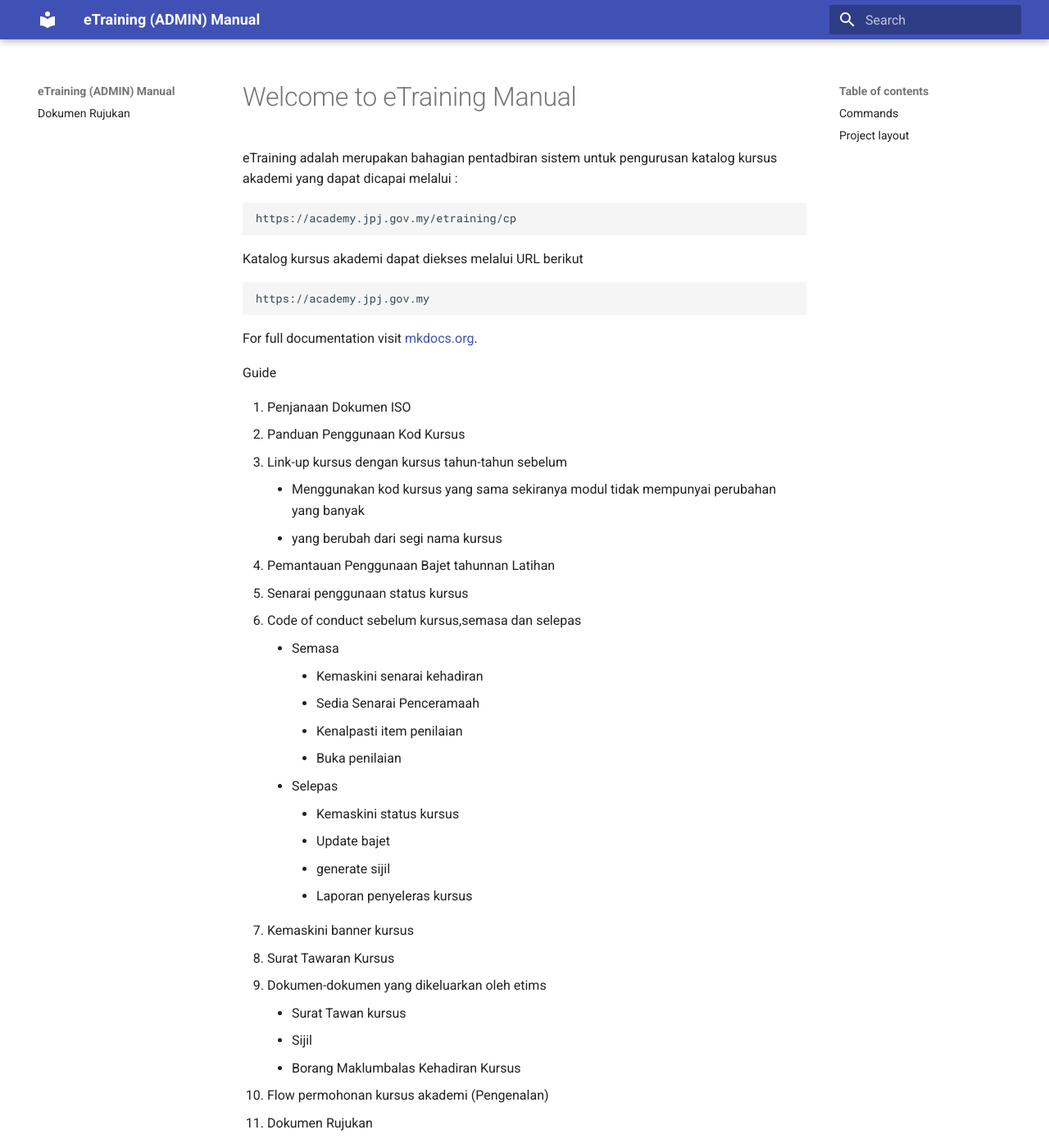
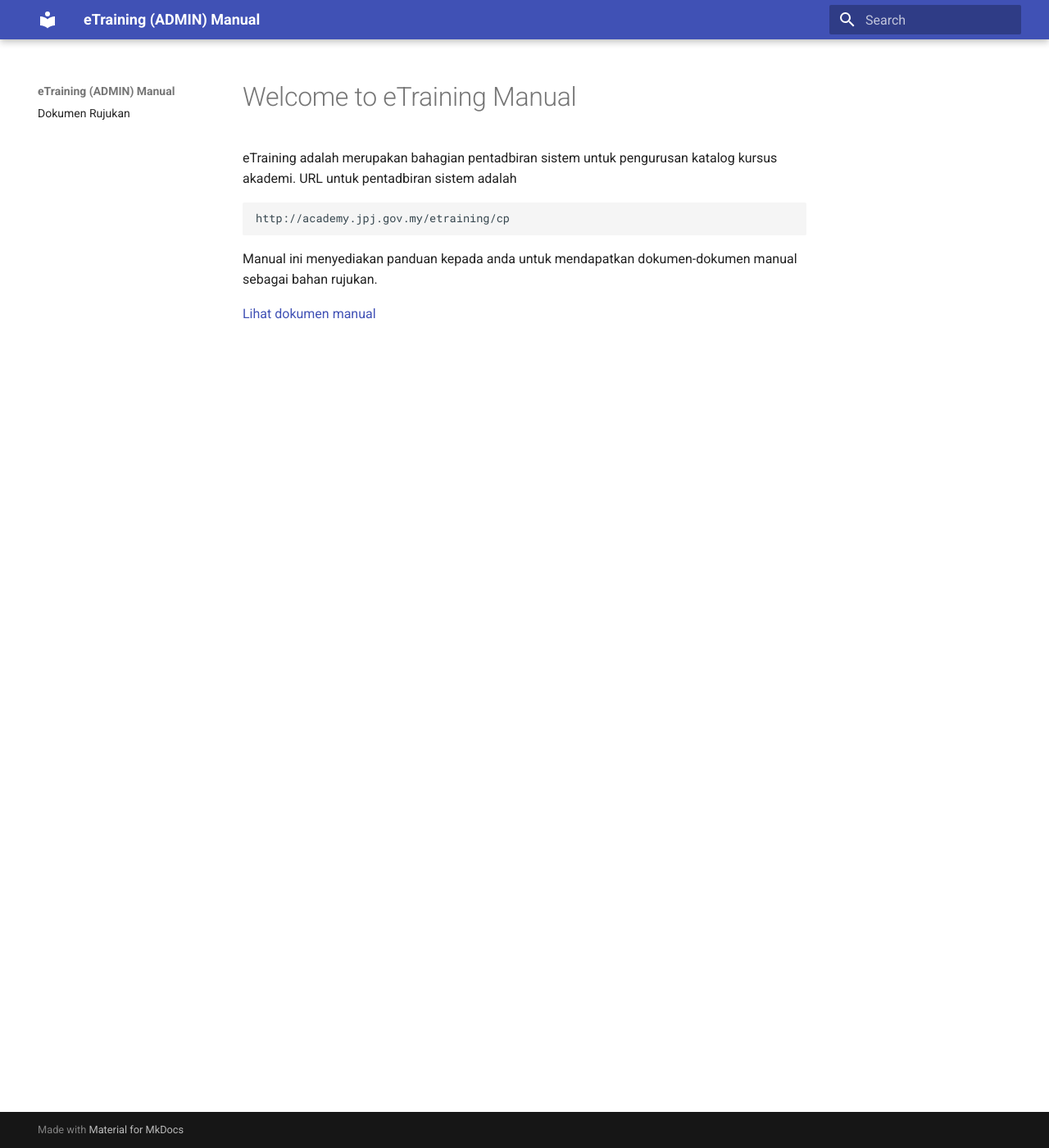
Before and after one commit to akademi-jpj/etraining, an MkDocs documentation site: the page built from docs/index.md, in a window 1280 px wide and 1400 px high. Shown: the whole window at 82% size. Built offline with MkDocs 1.6.1 and Material for MkDocs 9.7.7, drawn with Linux system fonts in a browser that asks for light colours; some of the changed text lies outside the part shown.

Commit message:
Update pengenalan

```diff
--- a/docs/index.md
+++ b/docs/index.md
@@ -1,54 +1,9 @@
 # Welcome to eTraining Manual
 
-eTraining adalah merupakan bahagian pentadbiran sistem untuk pengurusan katalog kursus akademi yang dapat dicapai melalui :
+eTraining adalah merupakan bahagian pentadbiran sistem untuk pengurusan katalog kursus akademi. URL untuk pentadbiran sistem adalah
 
-    https://academy.jpj.gov.my/etraining/cp
+    http://academy.jpj.gov.my/etraining/cp
 
-Katalog kursus akademi dapat diekses melalui URL berikut
+Manual ini menyediakan panduan kepada anda untuk mendapatkan dokumen-dokumen manual sebagai bahan rujukan.
 
-    https://academy.jpj.gov.my
-
-For full documentation visit [mkdocs.org](https://www.mkdocs.org).
-
-Guide
-
-1. Penjanaan Dokumen ISO
-2. Panduan Penggunaan Kod Kursus
-3. Link-up kursus dengan kursus tahun-tahun sebelum
-    - Menggunakan kod kursus yang sama sekiranya modul tidak mempunyai perubahan yang banyak
-    - yang berubah dari segi nama kursus
-4. Pemantauan Penggunaan Bajet tahunnan Latihan
-5. Senarai penggunaan status kursus
-6. Code of conduct sebelum kursus,semasa dan selepas
-    - Semasa
-        - Kemaskini senarai kehadiran
-        - Sedia Senarai Penceramaah
-        - Kenalpasti item penilaian
-        - Buka penilaian
-    - Selepas
-        - Kemaskini status kursus
-        - Update bajet
-        - generate sijil
-        - Laporan penyeleras kursus
-7.  Kemaskini banner kursus
-8.  Surat Tawaran Kursus
-9.  Dokumen-dokumen yang dikeluarkan oleh etims
-    - Surat Tawan kursus
-    - Sijil
-    - Borang Maklumbalas Kehadiran Kursus
-10. Flow permohonan kursus akademi (Pengenalan)
-11.  Dokumen Rujukan
-
-## Commands
-
-* `mkdocs new [dir-name]` - Create a new project.
-* `mkdocs serve` - Start the live-reloading docs server.
-* `mkdocs build` - Build the documentation site.
-* `mkdocs -h` - Print help message and exit.
-
-## Project layout
-
-    mkdocs.yml    # The configuration file.
-    docs/
-        index.md  # The documentation homepage.
-        ...       # Other markdown pages, images and other files.
+[Lihat dokumen manual](manual.md)
```
Also changed, not shown: docs/guide.md (added, +28 -0 lines).
